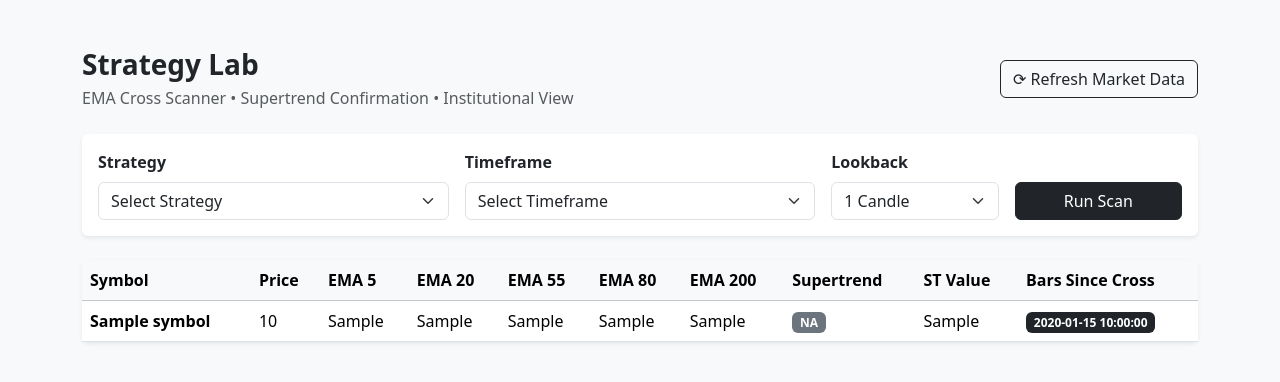
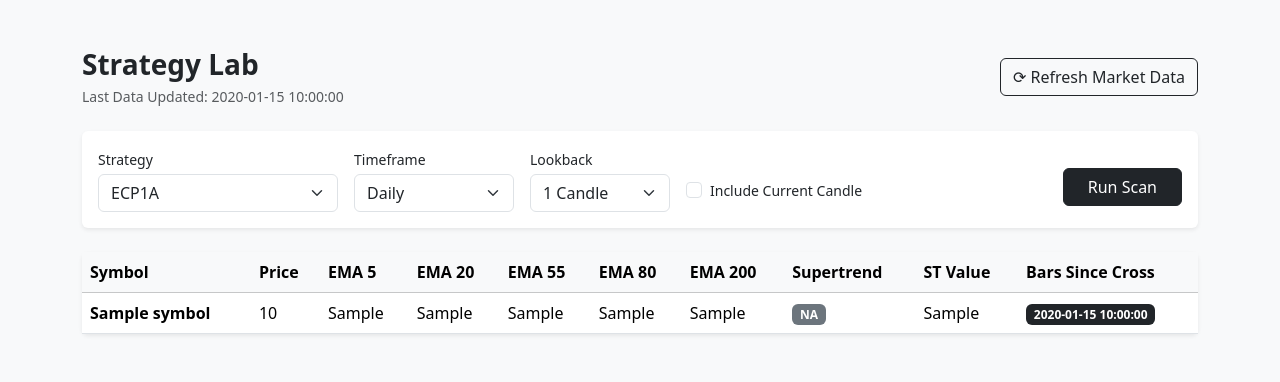
Before and after one commit to jrnbackup00/nifty-dashboard, a Python web app: template templates/strategy_lab.html in a window 1280 px wide. Shown: the part 56-438 px from the top of the page. Run offline with Jinja, Linux system fonts and the light colour scheme; the template is opened without the code that fills it: most values are stand-ins (such as "Sample title", 1, 10 or a date in 2020).

Commit message:
Fix EMA crossover detection + remove duplicate daily candles + upgrade Strategy Lab toolbar UI

```diff
--- a/templates/strategy_lab.html
+++ b/templates/strategy_lab.html
@@ -8,9 +8,11 @@
     <div class="d-flex justify-content-between align-items-center mb-4">
         <div>
             <h3 class="fw-bold mb-1">Strategy Lab</h3>
-            <p class="text-muted mb-0">
-                EMA Cross Scanner • Supertrend Confirmation • Institutional View
-            </p>
+
+            <!-- LAST UPDATED -->
+            <div class="text-end text-muted small">
+            Last Data Updated: {{ data.last_updated }}
+            </div>
         </div>
 
         <form method="post" action="/admin/run-ingestion">
@@ -22,44 +24,42 @@
 
 
     <!-- FILTER CARD -->
-    <div class="card shadow-sm mb-4">
-        <div class="card-body">
+    <div class="card shadow-sm p-3 mb-4">
 
 <form method="post" action="/admin/strategy-lab">
-                <div class="row g-3">
 
-                    <!-- STRATEGY -->
-                    <div class="col-md-4">
-                        <label class="form-label fw-semibold">Strategy</label>
-                        <select name="strategy_type" class="form-select" required>
-                            <option value="">Select Strategy</option>
+<div class="d-flex flex-wrap align-items-center gap-3">
 
+<!-- Strategy -->
+<div style="min-width:240px">
+<label class="form-label small mb-1">Strategy</label>
+<select name="strategy_type" class="form-select">
 <option value="cross_above"
 {% if selected_strategy == "cross_above" %}selected{% endif %}>
-                                5 EMA Crossing Above 20 EMA
+ECP1A
 </option>
 
 <option value="cross_below"
 {% if selected_strategy == "cross_below" %}selected{% endif %}>
-                                5 EMA Crossing Below 20 EMA
+ECP1D
 </option>
 </select>
 </div>
 
-                    <!-- TIMEFRAME -->
-                    <div class="col-md-4">
-                        <label class="form-label fw-semibold">Timeframe</label>
-                        <select name="timeframe" class="form-select" required>
-                            <option value="">Select Timeframe</option>
 
-                            <option value="2h"
-                                {% if selected_timeframe == "2h" %}selected{% endif %}>
-                                2 Hour (Indices Only)
-                            </option>
+<!-- Timeframe -->
+<div style="min-width:160px">
+<label class="form-label small mb-1">Timeframe</label>
+<select name="timeframe" class="form-select">
 
 <option value="daily"
 {% if selected_timeframe == "daily" %}selected{% endif %}>
 Daily
+</option>
+
+<option value="2h"
+{% if selected_timeframe == "2h" %}selected{% endif %}>
+2 Hour
 </option>
 
 <option value="weekly"
@@ -71,35 +71,71 @@
 {% if selected_timeframe == "monthly" %}selected{% endif %}>
 Monthly
 </option>
+
 </select>
 </div>
 
-                    <!-- LOOKBACK -->
-                    <div class="col-md-2">
-                        <label class="form-label fw-semibold">Lookback</label>
-                        <select name="lookback" class="form-select" required>
-                            {% for n in [1,2,3,4,5] %}
-                                <option value="{{ n }}"
-                                    {% if selected_lookback == n %}selected{% endif %}>
-                                    {{ n }} Candle{% if n > 1 %}s{% endif %}
+
+<!-- Lookback -->
+<div style="min-width:140px">
+<label class="form-label small mb-1">Lookback</label>
+<select name="lookback" class="form-select">
+
+<option value="1"
+{% if selected_lookback == 1 %}selected{% endif %}>
+1 Candle
 </option>
-                            {% endfor %}
+
+<option value="3"
+{% if selected_lookback == 3 %}selected{% endif %}>
+3 Candles
+</option>
+
+<option value="5"
+{% if selected_lookback == 5 %}selected{% endif %}>
+5 Candles
+</option>
+
+<option value="10"
+{% if selected_lookback == 10 %}selected{% endif %}>
+10 Candles
+</option>
+
 </select>
 </div>
 
-                    <!-- RUN BUTTON -->
-                    <div class="col-md-2 d-flex align-items-end">
-                        <button type="submit" class="btn btn-dark w-100">
+
+<!-- Include Current Candle -->
+<div class="form-check mt-4">
+
+<input class="form-check-input"
+type="checkbox"
+name="include_live"
+value="true"
+id="include_live"
+{% if include_live %}checked{% endif %}>
+
+<label class="form-check-label small">
+Include Current Candle
+</label>
+
+</div>
+
+
+<!-- Run Scan Button -->
+<div class="ms-auto mt-3">
+
+<button class="btn btn-dark px-4">
 Run Scan
 </button>
+
 </div>
 
 </div>
+
 </form>
 
 </div>
-    </div>
-
 
     <!-- RESULTS SECTION -->
     {% if results %}
```
Also changed, not shown: admin/strategy_lab_service.py (+36 -9 lines), breadth_engine.py (+16 -2 lines), ingest_candles.py (+24 -0 lines), ingestion_logs.py (+23 -0 lines), main.py (+43 -6 lines), models.py (+21 -2 lines), telegram_alert.py (+11 -8 lines), templates/admin.html (line endings or trailing spaces). Lines whose indentation alone changed are shown as unchanged.
